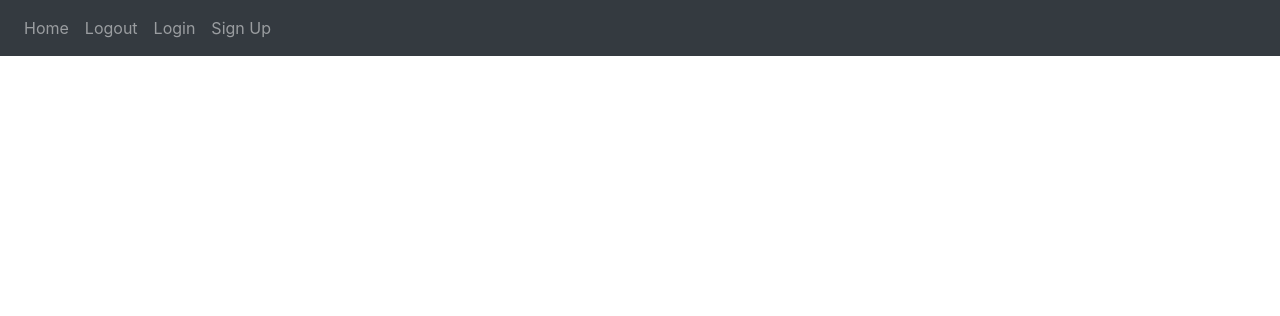
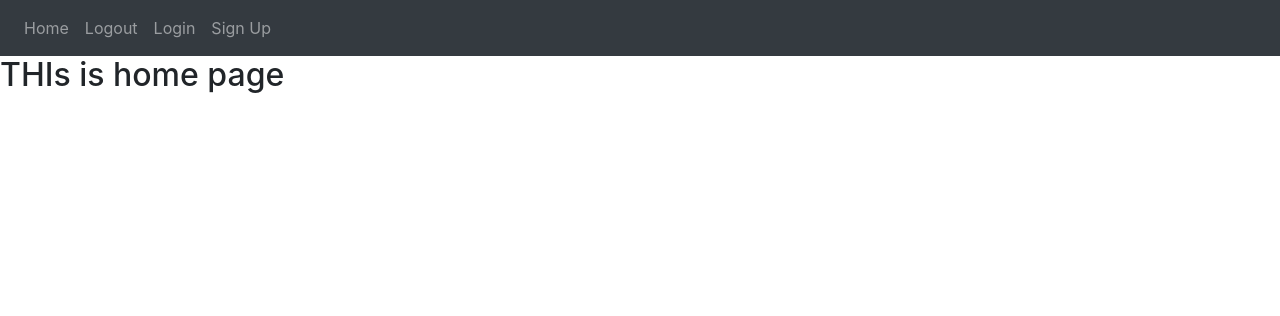
Before and after one commit to yadavnikhil17102004/python-powered-website, a Flask app: template website/templates/home.html in a window 1280 px wide. Shown: the top 316 px of the page. Run offline with Flask 3, Linux system fonts and the light colour scheme; the template is opened without the code that fills it, so the values that code supplies are empty; some libraries are stand-ins or nearby versions.

Commit message:
html and linking

```diff
--- a/website/templates/base.html
+++ b/website/templates/base.html
@@ -42,7 +42,7 @@
         <!-- navbar code end -->
         <!-- navbar code end -->
 
-
+        <div>{% block  body %}{% endblock %}</div>
 
         <!-- predefined js file from bootstrap start -->
         <!-- predefined js file from bootstrap start -->
--- a/website/templates/home.html
+++ b/website/templates/home.html
@@ -1,2 +1,6 @@
 {% extends "base.html" %}
 {% block title %}Note Home page{% endblock %}
+
+{% block body %}
+<h2>THIs is home page</h2>
+{% endblock %}
--- a/website/templates/login.html
+++ b/website/templates/login.html
@@ -0,0 +1,2 @@
+{% extends "base.html" %}
+{% block title %}Note login page{% endblock %}
--- a/website/templates/sign_up.html
+++ b/website/templates/sign_up.html
@@ -0,0 +1,2 @@
+{% extends "base.html" %}
+{% block title %}Note signup page{% endblock %}
--- a/website/views.py
+++ b/website/views.py
@@ -1,7 +1,7 @@
-from flask import Blueprint
+from flask import Blueprint, render_template
 
 views = Blueprint('views', __name__)
 
 @views.route('/')
 def home():
-    return "<h1>Home page</h1>"
+    return render_template("home.html")
```
Also changed, not shown: website/auth.py (+12 -0 lines).
